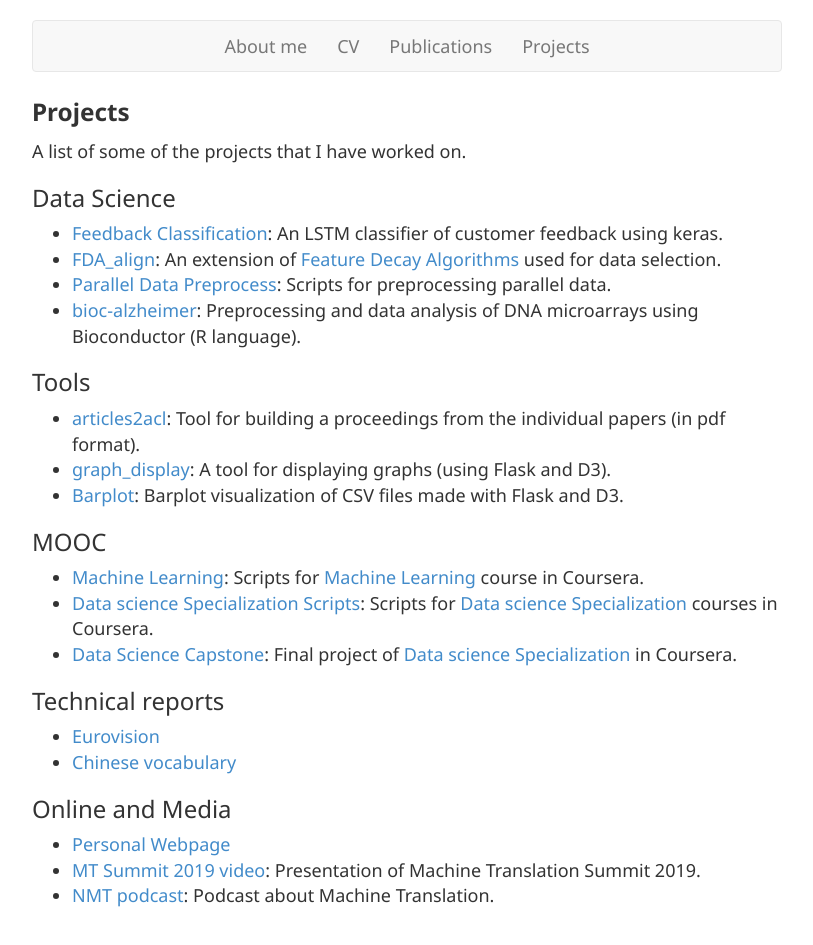
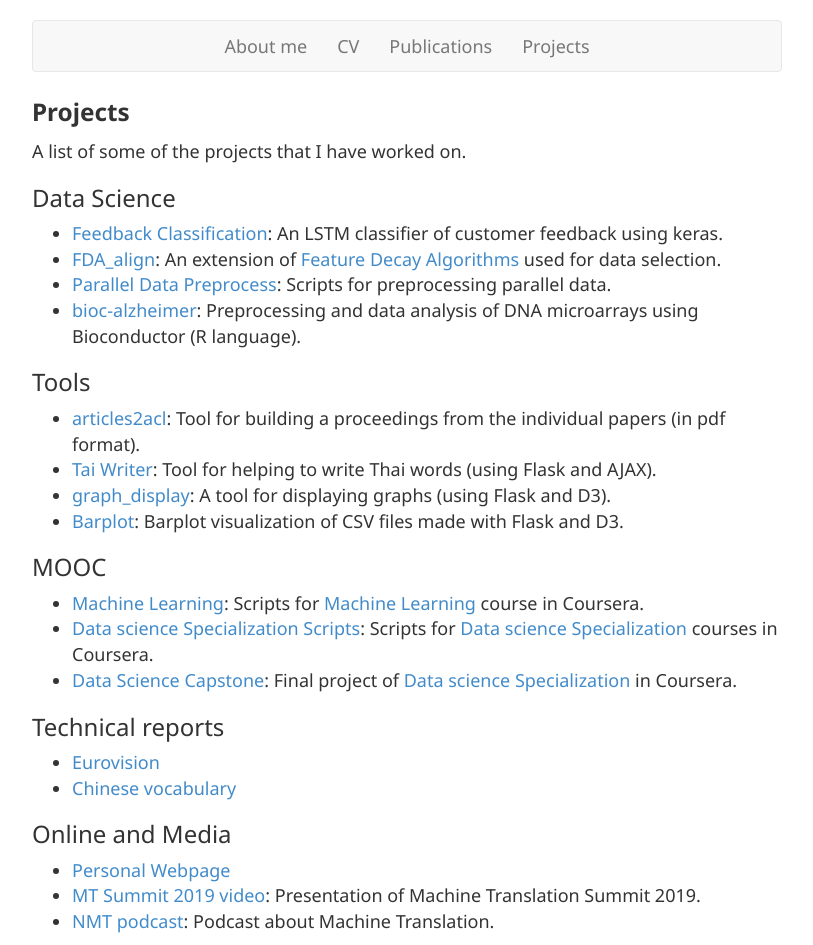
Before and after one commit to alberto-poncelas/alberto-poncelas.github.io, a Jekyll site: the page built from projects.md, in a window 1280 px wide. Shown: the whole page, without its empty margins (233-1046 px from the left). Built offline with Jekyll 4.4.1, drawn with Linux system fonts in a browser that asks for light colours; nearby versions of some CDN libraries; before the commit the page ends 919 px from its top, so only the background shows below that.

Commit message:
project added

```diff
--- a/projects.md
+++ b/projects.md
@@ -15,6 +15,7 @@ A list of some of the projects that I have worked on.
 
 ### Tools
 * [articles2acl](https://github.com/alberto-poncelas/articles2acl): Tool for building a proceedings from the individual papers (in pdf format).
+* [Tai Writer](https://github.com/alberto-poncelas/thai_writer): Tool for helping to write Thai words (using Flask and AJAX).
 * [graph_display](https://github.com/alberto-poncelas/graph_display): A tool for displaying graphs (using Flask and D3).
 * [Barplot](https://github.com/alberto-poncelas/data_explorer): Barplot visualization of CSV files made with Flask and D3.
 
```
